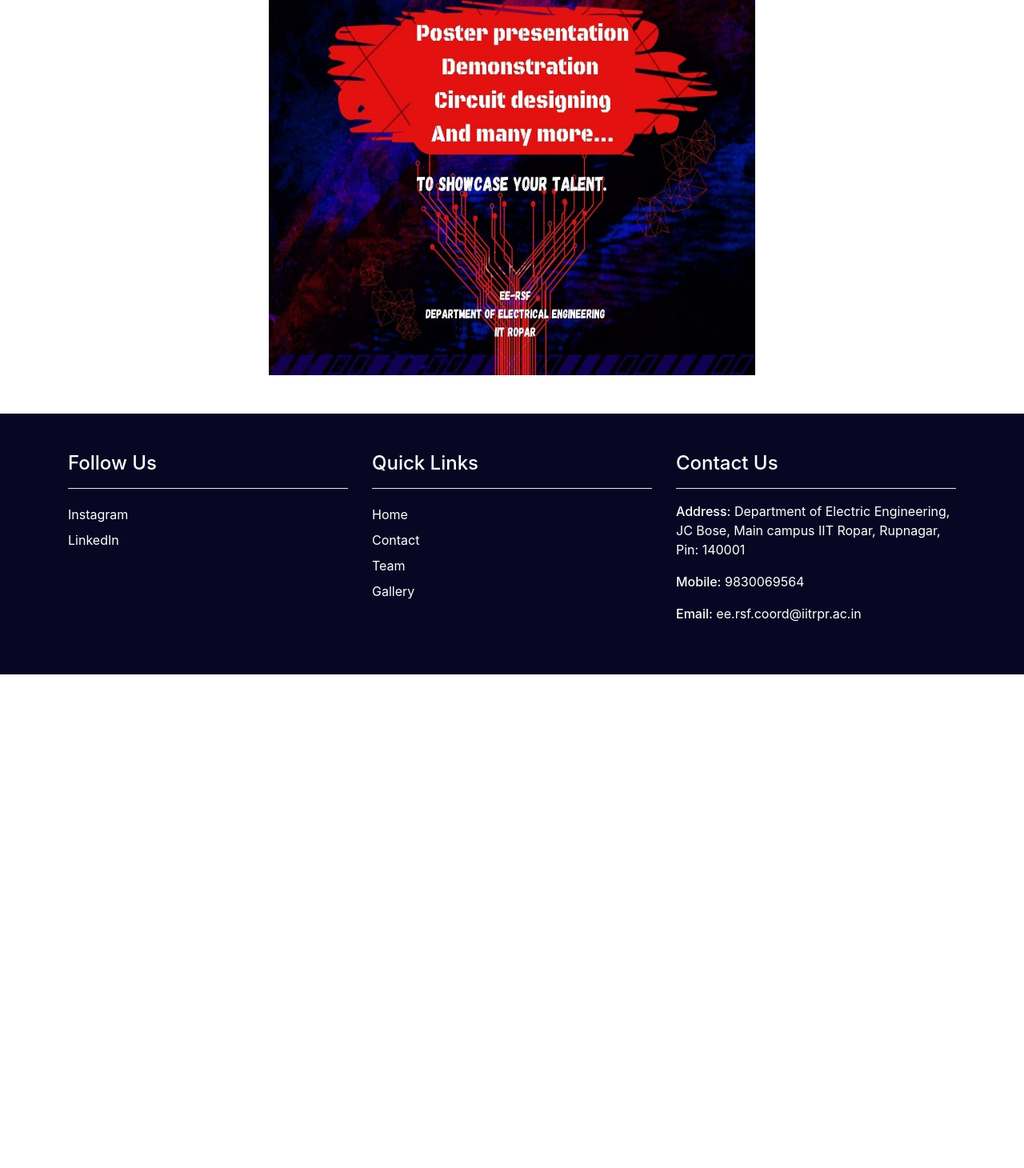
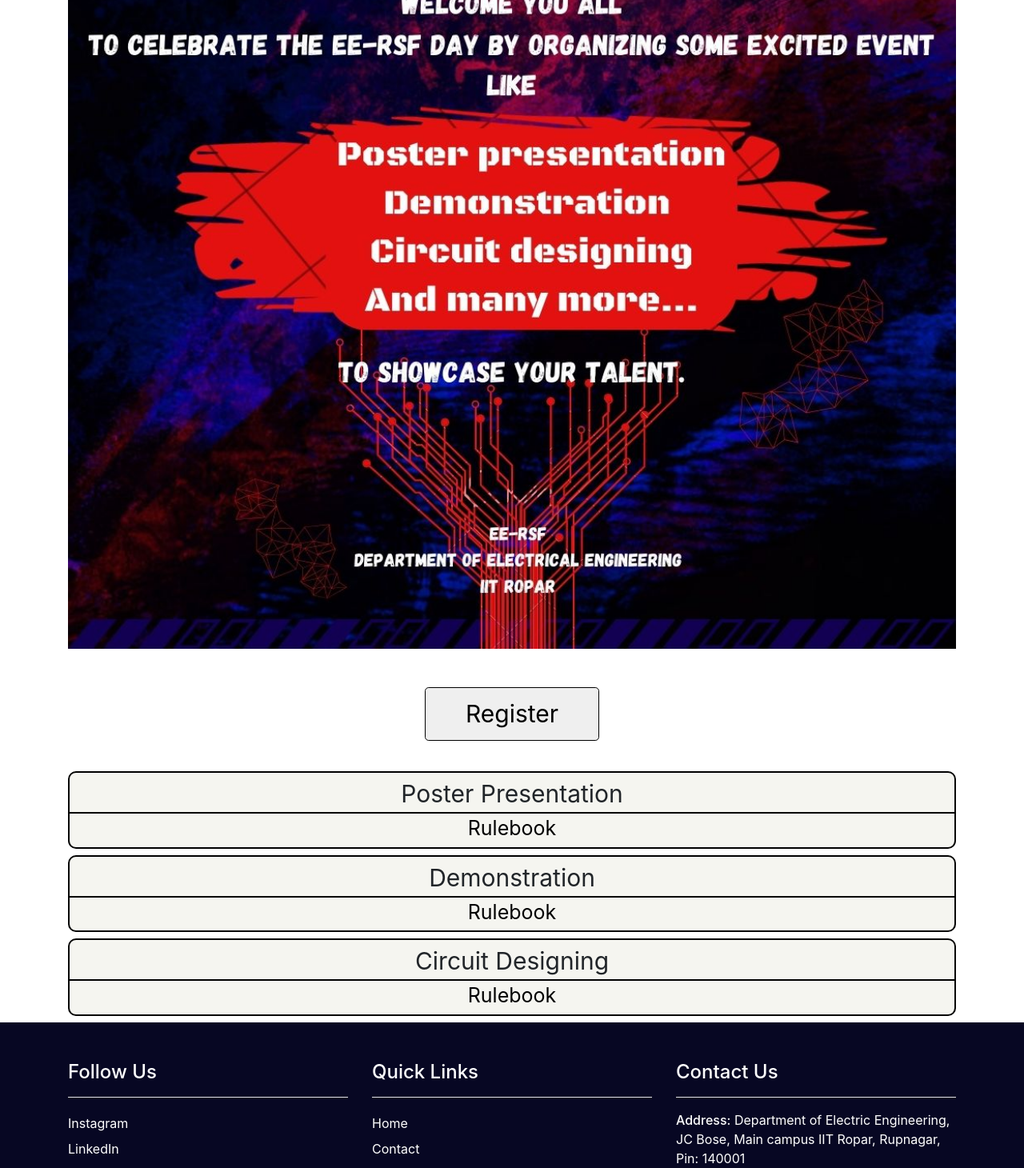
Before and after one commit to nishant1194/IIT_, a React (Create React App) app: page /researchday in a window 1280 px wide. Shown: the part 1231-2691 px from the top of the page at 80% size. Before the commit the page ends 2074 px from the top, so only its background shows below. Built offline with nearby package versions, Linux system fonts and the light colour scheme.

Commit message:
Update ResearchDay.js

```diff
--- a/src/components/pages/ResearchDay.js
+++ b/src/components/pages/ResearchDay.js
@@ -1,13 +1,12 @@
-import React from 'react'
-import Navbar from '../icl/Navbar'
-import Slider1 from '../icl/Slider1'
-import './ResearchDayy.css'
+import React from "react";
+import Navbar from "../icl/Navbar";
+import Slider1 from "../icl/Slider1";
+import "./ResearchDayy.css";
 import Footer from "../icl/Footer";
-import Poster from "../images/PosterRSF.jpg"
+import Poster from "../images/PosterRSF.jpg";
 function ResearchDay() {
   return (
     <div>
-
       <Navbar />
       <Slider1 />
 
@@ -16,22 +15,22 @@
           <div className="row">
             <div className="col-md-12">
               <div className="line2"></div>
-              <h1 style={{textAlign:"center"}}>Expert Talk</h1>
+              <h1 style={{ textAlign: "center" }}>Expert Talk</h1>
               <div className="line2"></div>
-              <h1  style={{
-                marginTop:"10px",
-      fontStyle:"oblique",
-      fontSize:"60px",
-      textAlign:"center"
-
-    }}>Coming soon ..... </h1>
-            </div>
-
+              <h1
+                style={{
+                  marginTop: "10px",
+                  fontStyle: "oblique",
+                  fontSize: "60px",
+                  textAlign: "center",
+                }}
+              >
+                Coming soon .....{" "}
+              </h1>
             </div>
           </div>
-
+        </div>
       </section>
-
 
       {/*<section >
     <div className="container py-5 ">
@@ -53,7 +52,6 @@
 </div>
 </section>  */}
 
-
       {/* <section className="py-5">
         <div className="container ">
           <div className="row">
@@ -66,7 +64,6 @@
         </div>
 
       </section> */}
-
 
       {/* Event schedule Card */}
 
@@ -113,26 +110,96 @@
           <div className="row">
             <div className="col-md-12">
               <div className="line2"></div>
-              <h1 style={{textAlign:"center"}}>Event Description</h1>
+              <h1 style={{ textAlign: "center" }}>Event Description</h1>
               <div className="line2"></div>
             </div>
           </div>
         </div>
-
       </section>
 
+      <div
+        className="container py-5 "
+        style={{
+          display: "flex",
+          alignItems: "center",
+          justifyContent: "center",
+        }}
+      >
+        <img
+          className="card-img-top"
+          src={Poster}
+          alt="..."
+          // style={{ height:"auto", width: "auto" }}
+        />
 
-<div className="container py-5 " style={{display:"flex" ,alignItems:"center" , justifyContent:"center"}}>
-                    <img className="card-img-top" src={Poster} alt="..."  style={{height:"48rem" ,width:"38rem"}}/>
       </div>
 
 
+          <div className="container mx-60" style={{display:"flex" , alignItems:"center" , justifyContent:"center", fontSize: "25px", textAlign: "center", color:"black" }}>
+            {" "}
+            <a href="https://forms.gle/RxQrjNiDntFaPESW9" >
+            <button className="btn btn-lg btn-block " style={{ padding:"10px 50px 10px 50px",border:"solid 1px black" , fontSize:"30px" , marginBottom:"30px" , backgroundColor:"rgb(240,240,235))"}}>Register</button>
+            </a>
+          </div>
 
-<Footer />
+
+      <section className="abc container">
+        <div
+          className="my-2 py-1 sectionnn"
+          style={{ border: "solid 2px black", borderRadius: "10px",backgroundColor:"rgb(245,245,240)"  }}
+        >
+          <div style={{ fontSize: "30px", textAlign: "center" }}>
+            {" "}
+            Poster Presentation
+            <div style={{ backgroundColor: "black", height: "2px" }}></div>
+          </div>
+          <a href="https://drive.google.com/file/d/1gZd06Dg5Baryfp0Hqh9AeKPFI5Tu_MM3/view?usp=sharing"><div style={{ fontSize: "25px", textAlign: "center", color:"black" }}>
+            {" "}
+            Rulebook
+          </div>
+          </a>
 
 
         </div>
-  )
+        <div
+          className="my-2 py-1 sectionnn"
+          style={{ border: "solid 2px black", borderRadius: "10px", backgroundColor:"rgb(245,245,240)" }}
+        >
+          <div style={{ fontSize: "30px", textAlign: "center" }}>
+            {" "}
+            Demonstration
+            <div style={{ backgroundColor: "black", height: "2px" }}></div>
+          </div>
+          <a href="https://drive.google.com/file/d/1jXhGjMvJtb1_MI8EfU781q8pBkNHAunJ/view?usp=sharing"><div style={{ fontSize: "25px", textAlign: "center", color:"black" }}>
+            {" "}
+            Rulebook
+          </div>
+          </a>
+
+
+        </div>
+        <div
+          className="my-2 py-1 sectionnn"
+          style={{ border: "solid 2px black", borderRadius: "10px" ,backgroundColor:"rgb(245,245,240)" , boxShadow:"initial"}}
+        >
+          <div style={{ fontSize: "30px", textAlign: "center" }}>
+            {" "}
+            Circuit Designing
+            <div style={{ backgroundColor: "black", height: "2px" }}></div>
+          </div>
+          <a href="https://drive.google.com/file/d/1yj_dSidtd-l2BUC3BpCIESh4okgldYzF/view?usp=sharing"><div style={{ fontSize: "25px", textAlign: "center", color:"black" }}>
+            {" "}
+            Rulebook
+          </div>
+          </a>
+
+
+        </div>
+      </section>
+
+      <Footer />
+    </div>
+  );
 }
 
-export default ResearchDay
+export default ResearchDay;
```
Lines whose indentation alone changed are shown as unchanged.
